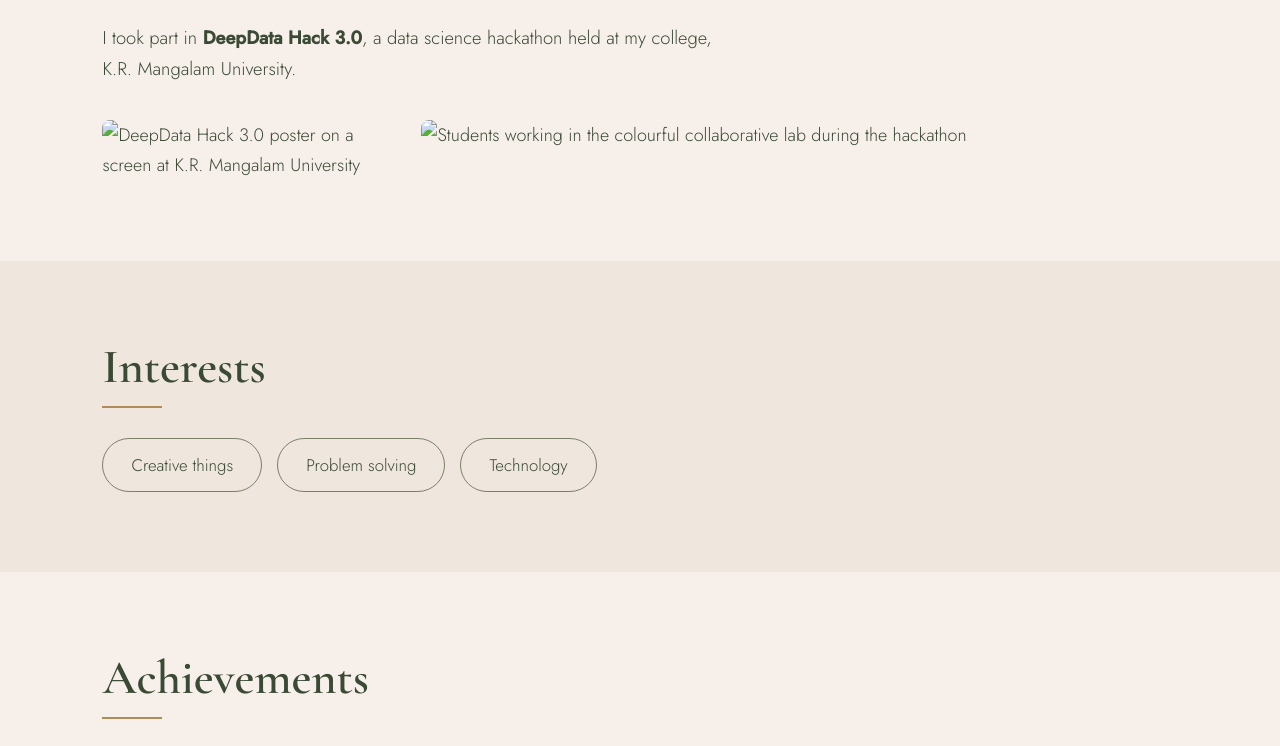
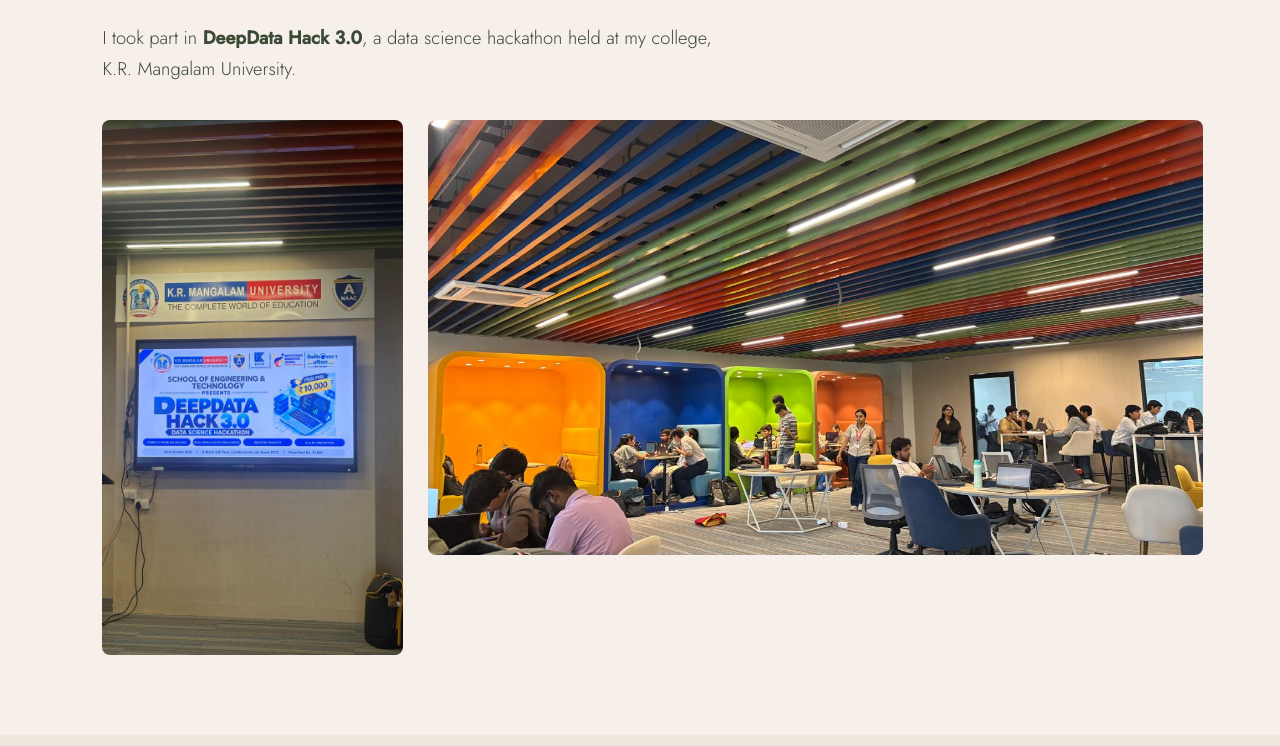
Before and after one commit to Anushka6700/Anushka-s_Portfolio, a plain HTML site: page index.html in a window 1280 px wide. Shown: the part 1702-2448 px from the top of the page. Drawn offline with nearby package versions, Linux system fonts and the light colour scheme.

Commit message:
Update index.html

```diff
--- a/index.html
+++ b/index.html
@@ -40,7 +40,7 @@
     </div>
 
     <div class="hero-photo">
-      <img src="images/anushka.jpeg" alt="Portrait of Anushka in a black blazer">
+      <img src="anushka.jpeg" alt="Portrait of Anushka in a black blazer">
     </div>
   </section>
 
@@ -98,8 +98,8 @@
     </p>
 
     <div class="photos">
-      <img class="photo-poster" src="images/hackathon-poster.jpeg" alt="DeepData Hack 3.0 poster on a screen at K.R. Mangalam University">
-      <img class="photo-lab" src="images/hackathon-lab.jpeg" alt="Students working in the colourful collaborative lab during the hackathon">
+      <img class="photo-poster" src="hackathon-poster.jpeg" alt="DeepData Hack 3.0 poster on a screen at K.R. Mangalam University">
+      <img class="photo-lab" src="hackathon-lab.jpeg" alt="Students working in the colourful collaborative lab during the hackathon">
     </div>
   </section>
 
```
